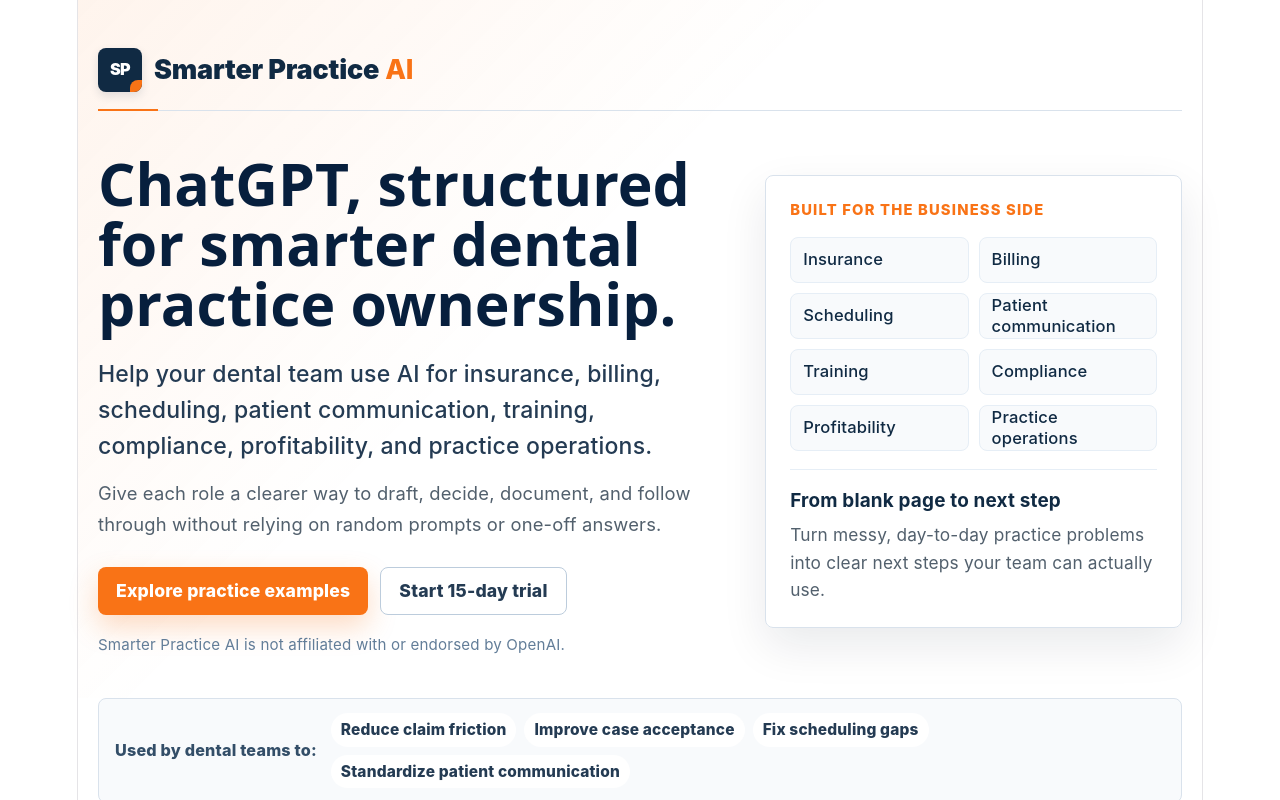
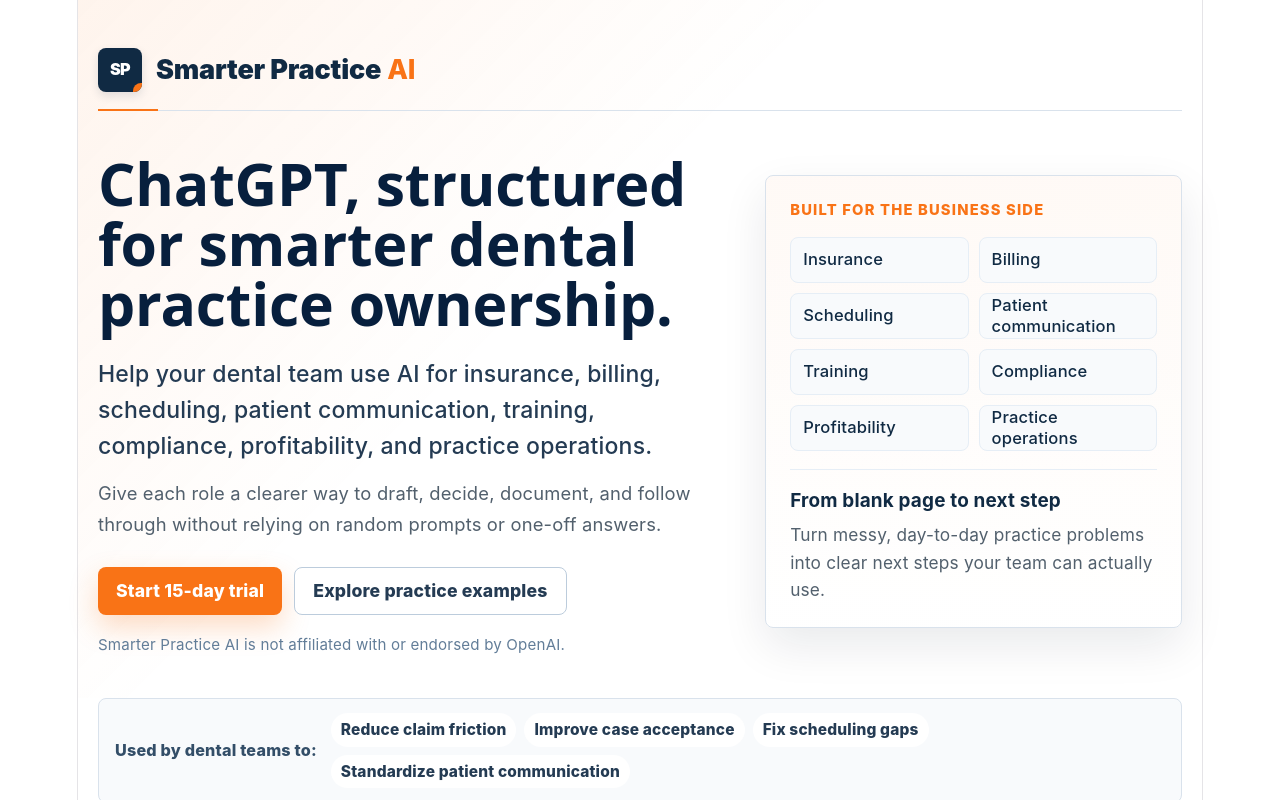
Before and after one commit to jeremyphelps-SP/smarterpractice-site, a React (Vite) app: page / in a window 1280 px wide. Shown: the top 800 px of the page. Built offline with nearby package versions, Linux system fonts and the light colour scheme.

Commit message:
Hero: final polish and CTA alignment

```diff
--- a/src/components/Hero.css
+++ b/src/components/Hero.css
@@ -33,7 +33,7 @@
 .homepage-hero__wordmark {
   display: inline-flex;
   align-items: center;
-  gap: 12px;
+  gap: 14px;
   color: #102a43;
   font-size: 1.5rem;
   font-weight: 900;
@@ -63,8 +63,8 @@
   position: absolute;
   right: 0;
   bottom: 0;
-  width: 12px;
-  height: 12px;
+  width: 9px;
+  height: 9px;
   border-top-left-radius: 8px;
   background: #f97316;
 }
@@ -99,7 +99,7 @@
   color: #071f3d;
   font-size: clamp(2.1rem, 4.6vw, 3.6rem);
   font-weight: 700;
-  letter-spacing: 0;
+  letter-spacing: -0.2px;
   line-height: 1.02;
 }
 
@@ -184,7 +184,11 @@
 .homepage-hero__panel {
   border: 1px solid #d9e2ec;
   border-radius: 8px;
-  background: rgba(255, 255, 255, 0.92);
+  background: linear-gradient(
+    to bottom,
+    rgba(249, 115, 22, 0.04),
+    rgba(255, 255, 255, 0.92)
+  );
   box-shadow: 0 18px 46px rgba(15, 23, 42, 0.09);
   padding: 24px;
 }
--- a/src/components/Hero.jsx
+++ b/src/components/Hero.jsx
@@ -49,15 +49,15 @@
           <div className="homepage-hero__actions" aria-label="Homepage actions">
             <a
               className="homepage-hero__button homepage-hero__button--primary"
+              href="#trial"
+            >
+              Start 15-day trial
+            </a>
+            <a
+              className="homepage-hero__button homepage-hero__button--secondary"
               href="#scenario-matrix"
             >
               Explore practice examples
-            </a>
-            <a
-              className="homepage-hero__button homepage-hero__button--secondary"
-              href="#trial"
-            >
-              Start 15-day trial
             </a>
           </div>
           <p className="homepage-hero__disclaimer">
--- a/src/components/TrialCTA.css
+++ b/src/components/TrialCTA.css
@@ -192,11 +192,16 @@
   width: 100%;
   height: 48px;
   margin-top: 6px;
-  border: 1px solid #1f5eff;
-  background: #1f5eff;
+  border: none;
+  background: #f97316;
   color: #ffffff;
   font-size: 1rem;
-  box-shadow: 0 10px 24px rgba(31, 94, 255, 0.16);
+  box-shadow: 0 10px 24px rgba(249, 115, 22, 0.18);
+}
+
+.trial-cta__button--primary:hover,
+.trial-cta__button--primary:focus-visible {
+  background: #ea580c;
 }
 
 .trial-cta__button--secondary {
```
